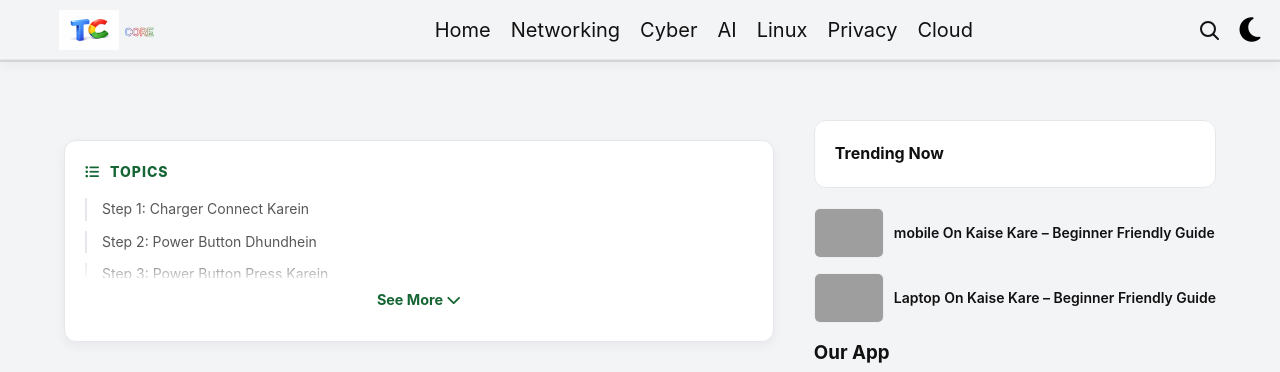
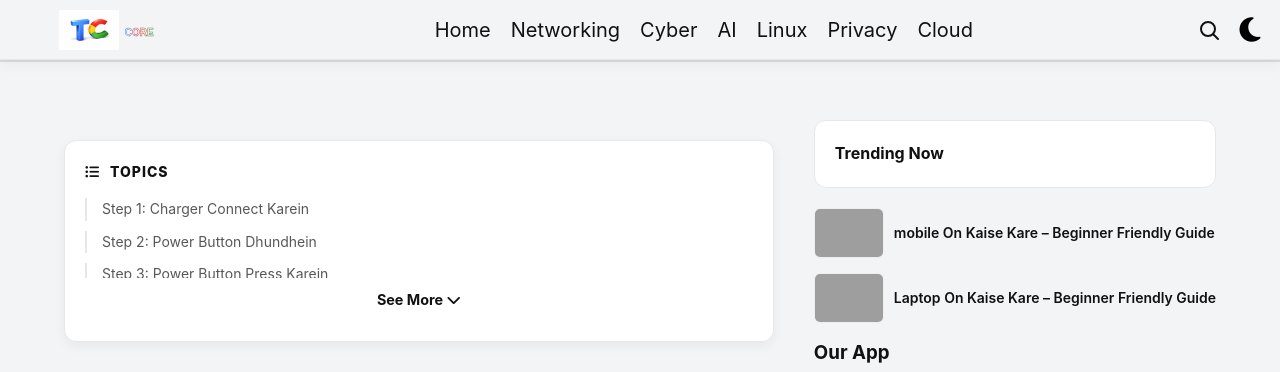
Before and after one commit to HimanshuTyagiJi/TyagiCore, a Jekyll site: the page built from laptop-on-kaise-karen.html, in a window 1280 px wide. Shown: the top 372 px of the page. Built offline with Jekyll 4.4.1, drawn with Linux system fonts in a browser that asks for light colours; grey boxes are pictures that could not be loaded.

Commit message:
Update style.css

```diff
--- a/assets/css/style.css
+++ b/assets/css/style.css
@@ -75,14 +75,14 @@
 
 /* [7. TABLE OF CONTENTS (TOC)] */
 .toc-container { background: var(--card-bg, #ffffff); border: 1px solid var(--border-color, #e5e7eb); border-radius: 12px; padding: 20px; margin: 20px 0; box-shadow: 0 4px 12px rgba(0,0,0,0.05); position: relative; overflow: hidden; }
-.toc-title { font-weight: 800; font-size: 14px; margin-bottom: 15px; color: #166534; letter-spacing: 1px; display: flex; align-items: center; gap: 10px; text-transform: uppercase; }
+.toc-title { font-weight: 800; font-size: 14px; margin-bottom: 15px; color: var(--text-color); letter-spacing: 1px; display: flex; align-items: center; gap: 10px; text-transform: uppercase; }
 #toc-list { list-style: none; padding: 0; margin: 0; max-height: 80px; overflow: hidden; transition: max-height 0.5s ease-in-out; }
 #toc-list li { margin-bottom: 10px; border-left: 2px solid #e5e7eb; padding-left: 15px; }
 #toc-list a { text-decoration: none; color: var(--text-color, #111); font-size: 14px; opacity: 0.7; transition: 0.3s; display: block; }
 #toc-list a:hover { opacity: 1; color: #166534; transform: translateX(5px); }
 .dark-mode #toc-list li { border-left-color: #334155; }
 #toc-list.expanded { max-height: 1000px; }
-.toc-see-more { text-align: center; padding: 10px; cursor: pointer; color: #166534; font-weight: bold; font-size: 0.9em; background: linear-gradient(to top, white 60%, transparent); position: relative; margin-top: -20px; padding-top: 30px; }
+.toc-see-more { text-align: center; padding: 10px; cursor: pointer; color:var(--text-color); font-weight: bold; font-size: 0.9em; background: linear-gradient(to top, linear-gradient(to top, var(--bg), transparent), transparent); position: relative; margin-top: -20px; padding-top: 30px; }
 .toc-see-more:hover { color: #ff4b2b; }
 
 /* [8. POST NAVIGATION & SHARING] */
```
